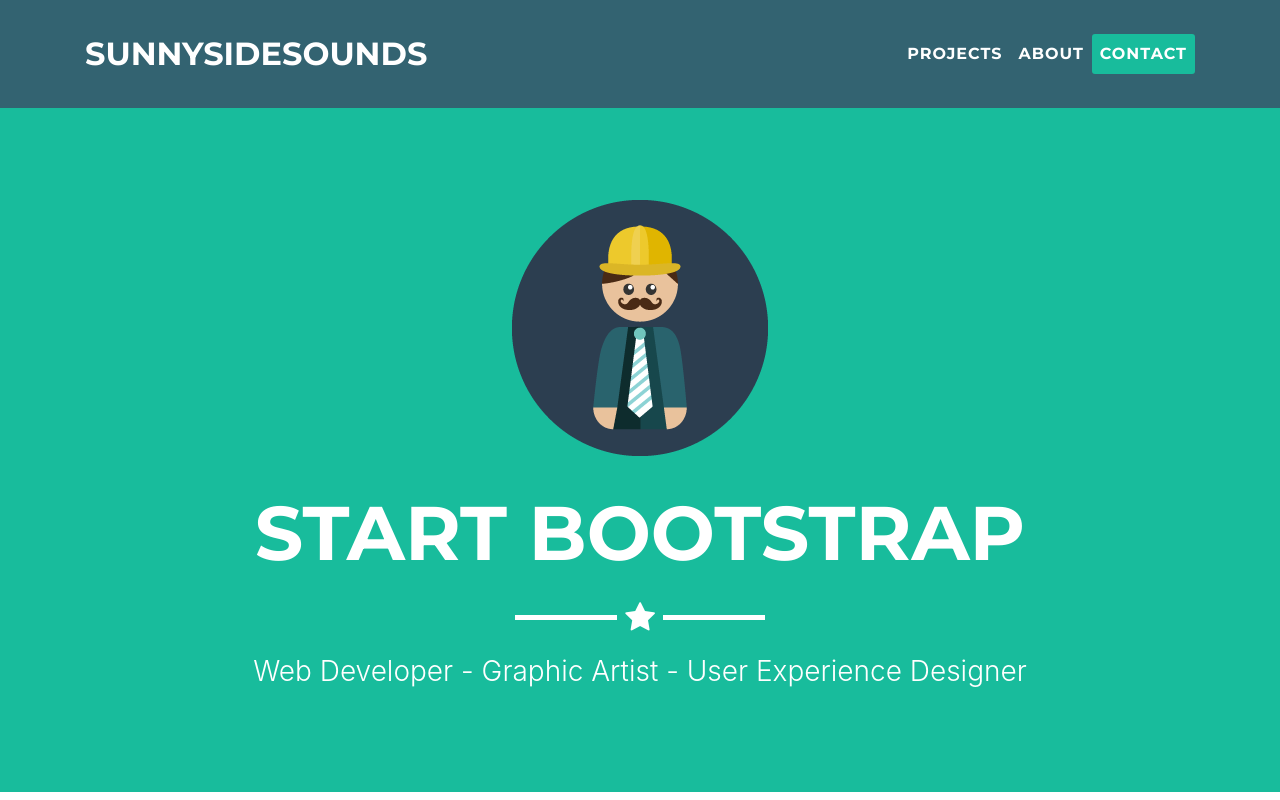
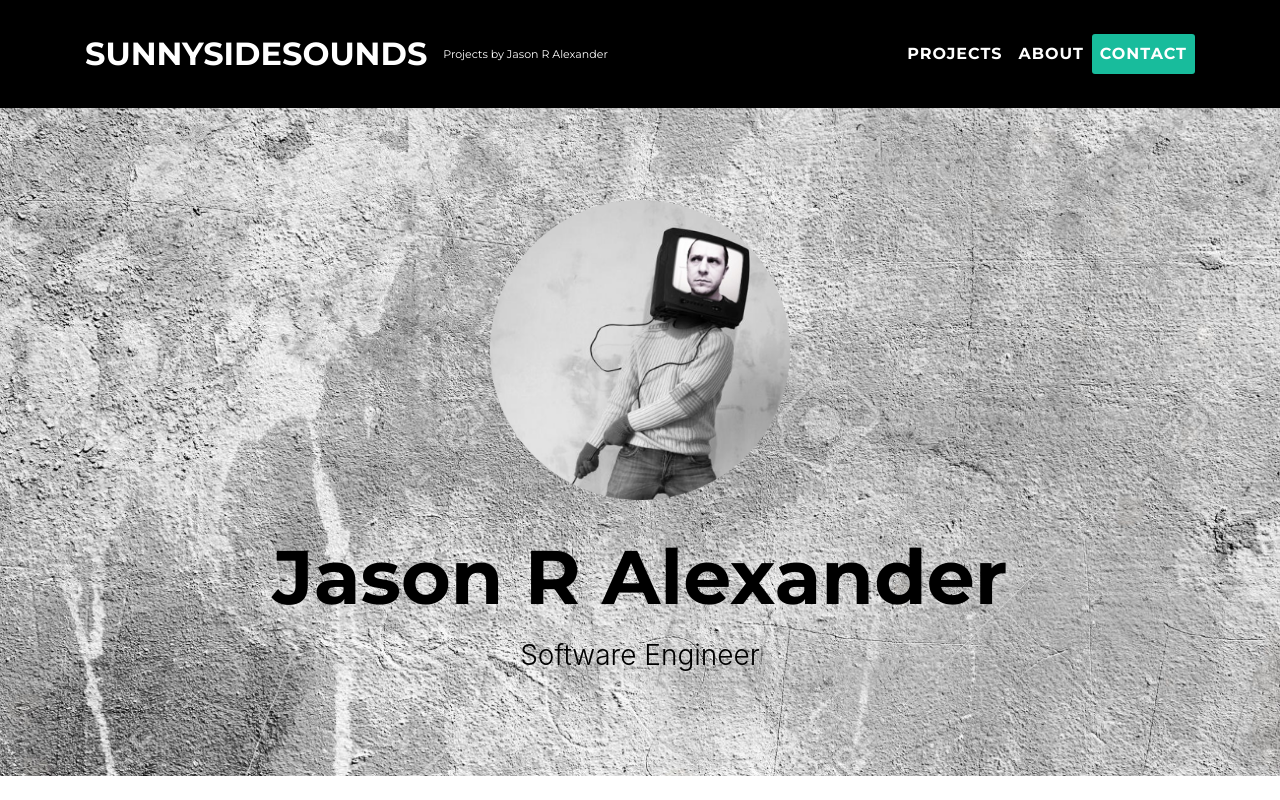
Before and after one commit to sunnysidesounds/sunnysidesounds.github.io, a website with bundled scripts: page index.html in a window 1280 px wide. Shown: the top 800 px of the page. Built offline with nearby package versions, Linux system fonts and the light colour scheme.

Commit message:
Updated header section

```diff
--- a/css/freelancer.css
+++ b/css/freelancer.css
@@ -105,7 +105,7 @@
   font-weight: 700;
   text-transform: uppercase;
   border: none;
-  background: #336371; }
+  background: #000; }
   #mainNav a:focus {
     outline: none; }
   #mainNav .navbar-brand {
@@ -163,7 +163,13 @@
   padding-bottom: 50px;
   text-align: center;
   color: white;
-  background: #18BC9C; }
+  background: #D0D0D0;
+  background-image: url("../img/background.jpg");
+  background-size: cover;
+  background-repeat: no-repeat;
+  background-position: 50% 50%;
+  image-rendering: -webkit-optimize-contrast;
+}
   header.masthead img {
     display: block;
     margin: 0 auto 20px; }
@@ -448,3 +454,24 @@
 .btn:active,
 .btn:focus {
   outline: none; }
+
+
+.sub-header-space {
+  width: 500px;
+  text-transform: none;
+  color: #fff;
+  font-weight: 100;
+  font-size: 11px;
+}
+
+.z-pic {
+  width:300px;
+}
+
+.header-container-fun {
+  color: #000;
+}
+
+header.masthead .intro-text .name {
+  text-transform: none;
+}
--- a/index.html
+++ b/index.html
@@ -8,7 +8,7 @@
     <meta name="description" content="">
     <meta name="author" content="">
 
-    <title>Freelancer - Start Bootstrap Theme</title>
+    <title>Sunnysidesounds</title>
 
     <!-- Bootstrap core CSS -->
     <link href="vendor/bootstrap/css/bootstrap.min.css" rel="stylesheet">
@@ -29,6 +29,7 @@
     <nav class="navbar navbar-expand-lg navbar-light fixed-top" id="mainNav">
       <div class="container">
         <a class="navbar-brand js-scroll-trigger" href="#page-top">Sunnysidesounds</a>
+        <div class="sub-header-space">Projects by Jason R Alexander</div>
         <button class="navbar-toggler navbar-toggler-right" type="button" data-toggle="collapse" data-target="#navbarResponsive" aria-controls="navbarResponsive" aria-expanded="false" aria-label="Toggle navigation">
           Menu
           <i class="fa fa-bars"></i>
@@ -51,12 +52,12 @@
 
     <!-- Header -->
     <header class="masthead">
-      <div class="container">
-        <img class="img-fluid" src="img/profile.png" alt="">
+      <div class="container header-container-fun">
+        <img class="img-fluid z-pic" src="img/profile_circle.png" alt="">
         <div class="intro-text">
-          <span class="name">Start Bootstrap</span>
-          <hr class="star-light">
-          <span class="skills">Web Developer - Graphic Artist - User Experience Designer</span>
+          <span class="name my-name">Jason R Alexander</span>
+
+          <span class="skills">Software Engineer</span>
         </div>
       </div>
     </header>
```
Also changed, not shown: img/background.jpg (added), img/profile_circle.png (added), img/profile_pic.png (added), img/profile_square.png (added).
